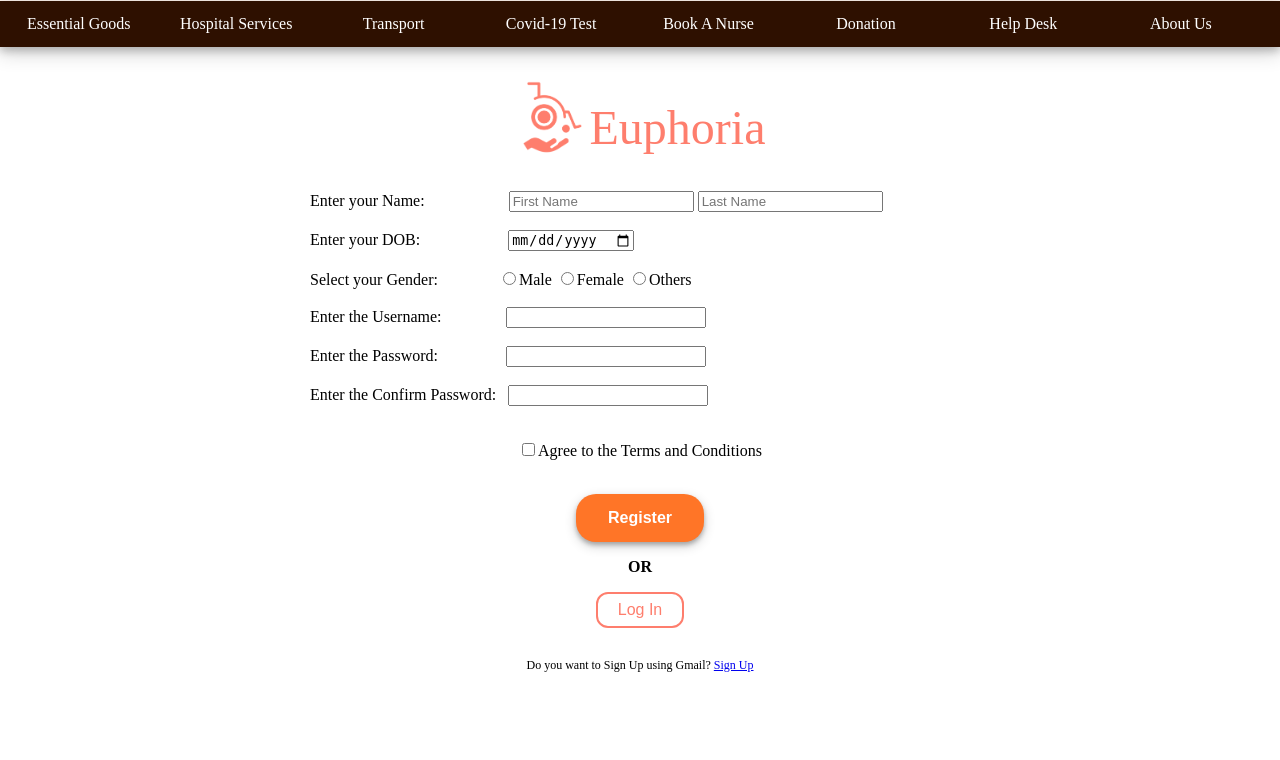
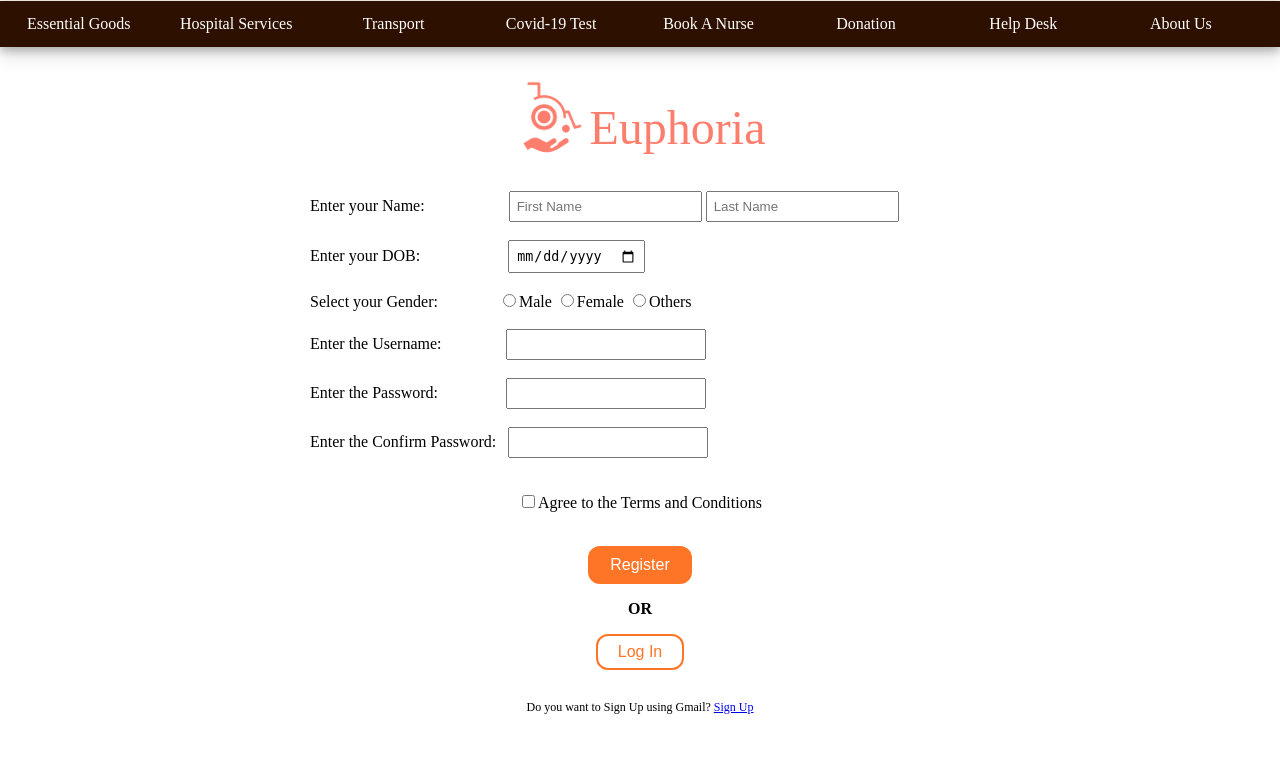
Before and after one commit to Akki-jain/Euphoria, a PHP site: page /signup.html in a window 1280 px wide. Shown: the part 156-916 px from the top of the page. Before the commit the page ends 828 px from the top, so only its background shows below. Run offline with PHP 8.4, Linux system fonts and the light colour scheme.

Commit message:
Some design changes in buttons

```diff
--- a/design.css
+++ b/design.css
@@ -134,7 +134,7 @@ img.user{
   margin-top:7px;
 }
 
-.button1
+.homebutton
 {
     background-color: #FF7527;
     border: none;
@@ -149,8 +149,26 @@ img.user{
     transition-duration: 0.6s;
     box-shadow: 0 3px 4px 0 #0000003d, 0 4px 12px 0 #00000030;
 }
+.button1
+  {
+      background-color: #FF7527;
+      border: none;
+      color: white;
+      padding: 10px 22px;
+      text-align: center;
+      text-decoration: none;
+      display: inline-block;
+      font-size: 16px;
+      border-radius: 12px;
+      transition-duration: 0.4s;
+  }
+.button1:hover {
+  background-color: #ca1f08;
+  color: #ffffff;
+  box-shadow: 0 12px 16px 0 rgba(0,0,0,0.24), 0 17px 50px 0 rgba(0,0,0,0.19);
+}
 
-.button1:hover {
+.homebutton:hover {
   background-color: #ca1f08;
   color: #ffffff;
   box-shadow: 0 12px 16px 0 rgba(0,0,0,0.24), 0 17px 50px 0 rgba(0,0,0,0.19);
@@ -158,8 +176,8 @@ img.user{
 
 .button2 {
   background-color: rgba(255, 255, 255, 0.836);
-  border: 2px solid #FE7E6D;
-  color: #FE7E6D;
+  border: 2px solid #FF7527;
+  color: #FF7527;
   padding: 7px 20px;
   text-align: center;
   text-decoration: none;
@@ -170,7 +188,7 @@ img.user{
 }
 
 .button2:hover {
-  background-color: #FE7E6D;
+  background-color: #FF7527;
   color: rgb(255, 255, 255);
   box-shadow: 0 12px 16px 0 rgba(0,0,0,0.24), 0 17px 50px 0 rgba(0,0,0,0.19);
 }
@@ -334,5 +352,9 @@ input[type=submit]:hover
 	padding: 20px;
 	text-align: left;
 	width: 700px;
-	margin: 1% auto;
+	margin:1% auto;
 }
+
+.input{
+  padding: 6px;
+}
--- a/index.html
+++ b/index.html
@@ -33,7 +33,7 @@
       <br>
       <img src="images/carousel.jpg" height="580" width="1500">
 
-      <center><input type="button" value="Become Member Now" onclick="location.href = 'signup.html'" class="button1"></center>
+      <center><input type="button" value="Become Member Now" onclick="location.href = 'signup.html'" class="homebutton"></center>
       <br><br>
       <p align="left" style="margin-top: 200px; margin-left: 50px; font-family:'Lucida Sans'; font-size: medium;"><font color="FF7527">At EUPHORIA</font>,
         we seek to remove barriers between the specially-abled and the rest of the world. <br>We give an easy-to-use environment with all of the necessary assistance.
--- a/login.html
+++ b/login.html
@@ -34,11 +34,10 @@
         <img src="images/Euphoria1.png" height=75 width=75 valign=bottom><font size=7 color=FE7E6D>Euphoria</font>
     <br><br><br>
         <form method="POST" action="index.html" onsubmit="return validate()">
-            <input type="username" name="username" id="username"placeholder="Please Enter your Username" style="width: 200px; text-align: center;"><br><br>
-            <input type="password" name="password" id="password" placeholder="Please Enter your Password" style="width: 200px; text-align: center;"><br>
+            <input type="username" name="username" class="input" id="username"placeholder="Enter Username" style="width: 200px; text-align: center;"><br><br>
+            <input type="password" name="password" class="input" id="password" placeholder="Enter Password" style="width: 200px; text-align: center;"><br>
             <br><p><input type="checkbox" name="check" id="check" style="text-align: center;">Agree to the Terms and Conditions</p><br>
             <input type =  "submit" id = "btn" value = "Login" class="button1"/>
-            <br><br><hr><br>
             <p><b>OR</b></p><br>
             <a href="signup.html"><button type="button" name="sign" class="button2">Sign Up</button></a><br><br>
             <p style="font-size: 12px; text-align: center;">Do you want to Sign Up using Gmail? <a href="https://accounts.google.com/signin/v2/identifier?service=accountsettings&continue=https%3A%2F%2Fmyaccount.google.com%2F&ec=GAlAwAE&flowName=GlifWebSignIn&flowEntry=AddSession">Sign Up</a></p>
--- a/signup.html
+++ b/signup.html
@@ -29,25 +29,73 @@
         <li><a href="helpdesk.html">Help Desk</a></li>
         <li><a href="about.html">About Us</a></li>
       </ul>
-      <div class="body1">
-		<div class="signup">
-			<center><img src="images/Euphoria1.png" height=75 width=75 valign=bottom><font size=7 color=FE7E6D>Euphoria</font></center><br><br>
+
+	<div class="signup">
+	<center><img src="images/Euphoria1.png" height=75 width=75 valign=bottom><font size=7 color=FE7E6D>Euphoria</font></center><br><br>
     <form>
-        Enter your Name: &emsp;&emsp;&emsp;&emsp;&emsp;<input type="name" name="first" id="first" placeholder="First Name" onblur="validate1()"><label></label> <input type="name" name="last" id="last" placeholder="Last Name" onblur="return validate2()"><br><br>
-        Enter your DOB:&emsp;&emsp;&emsp;&emsp;&emsp;&ensp;<input type="date" name="dob" width="500px"><br><br>
+        Enter your Name: &emsp;&emsp;&emsp;&emsp;&emsp;<input type="name" class="input" name="first" id="first" placeholder="First Name" onblur="validate1()"><label></label> <input type="name" class="input" name="last" id="last" placeholder="Last Name" onblur="return validate2()"><br><br>
+        Enter your DOB:&emsp;&emsp;&emsp;&emsp;&emsp;&ensp;<input type="date" class="input" name="dob" width="500px"><br><br>
         Select your Gender: &emsp;&emsp;&emsp;&ensp;<input type="radio" name="gender" id="gender" value="Male"><label>Male </label>
         <input type="radio" name="gender" value="Female" id="gender"><label>Female </label>
         <input type="radio" name="gender" value="Others" id="gender"><label>Others</label><br><br>
-        Enter the Username:&emsp;&emsp;&emsp;&ensp;&ensp;<input type="username" name="username" id="username" style="width: 200px; text-align: center;"><br><br>
-        Enter the Password: &emsp;&emsp;&emsp;&ensp;&ensp;<input type="password" name="password" id="password" style="width: 200px; text-align: center;"><br><br>
-        Enter the Confirm Password: &ensp;<input type="password" name="cpassword" id="cpassword" style="width: 200px; text-align: center;"><br><br>
+        Enter the Username:&emsp;&emsp;&emsp;&ensp;&ensp;<input type="username" class="input" name="username" id="username" style="width: 200px; text-align: center;"><br><br>
+        Enter the Password: &emsp;&emsp;&emsp;&ensp;&ensp;<input type="password" class="input" name="password" id="password" style="width: 200px; text-align: center;"><br><br>
+        Enter the Confirm Password: &ensp;<input type="password" class="input" name="cpassword" id="cpassword" style="width: 200px; text-align: center;"><br><br>
         <p style="text-align: center;"><input type="checkbox" name="check">Agree to the Terms and Conditions</p><br>
         <div style="text-align:center;"><button type="button" name="submit" class="button1" onclick="return validate()">Register</button></div>
         <p style="text-align:center;"><b>OR</b></p>
-        <div style="text-align:center;"><a href="index.html"><button type="button" name="login" class="button2" onclick="location.href='login.html'">Log In</button></a></div><br>
+        <div style="text-align:center;"><a href="login.html"><button type="button" name="login" class="button2" onclick="location.href='login.html'">Log In</button></a></div><br>
         <p style="font-size: 12px; text-align: center;">Do you want to Sign Up using Gmail? <a href="https://accounts.google.com/signin/v2/identifier?service=accountsettings&continue=https%3A%2F%2Fmyaccount.google.com%2F&ec=GAlAwAE&flowName=GlifWebSignIn&flowEntry=AddSession">Sign Up</a></p>
     </form>
-		</div>
+	</div>
+    <script type="text/javascript">
+		function validate()
+		{
+			var user=document.getElementById("username").value;
+			var pass=document.getElementById("password").value;
+			var cpass=document.getElementById("cpassword").value;
+			var ele = document.getElementsByName("gender");
+			let i1=0;
+
+            for(i = 0; i < ele.length; i++)
+            {
+                if(ele[i].checked)
+                {
+                	i1=1;
+                	alert(ele[i].value);
+                }
+            }
+
+            if(i1==0)
+            	alert("nikal bsdk! nahi jaroorat teri iss duniya mein");
+
+			if(pass!=cpass)
+			{
+				alert("The Entered Confirmed Paaword does not Match with the Entered Password");
+				return false;
+			}
+		}
+
+		function validate1()
+		{
+			var n1=document.getElementById("first").value;
+			if((n1=="")||(n1==null))
+			{
+				alert("First Name cannot be Empty");
+				focus();
+			}
+		}
+
+		function validate2()
+		{
+			var n2=document.getElementById("last").value;
+			if((n2=="")||(n2==null))
+			{
+				alert("Last Name cannot be Empty");
+				return false;
+			}
+		}
+	</script>
 
     </body>
     </html>
```
